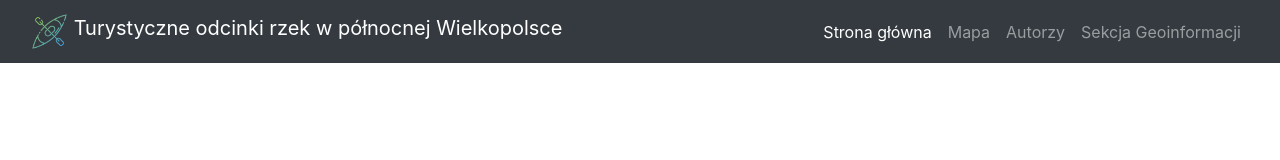
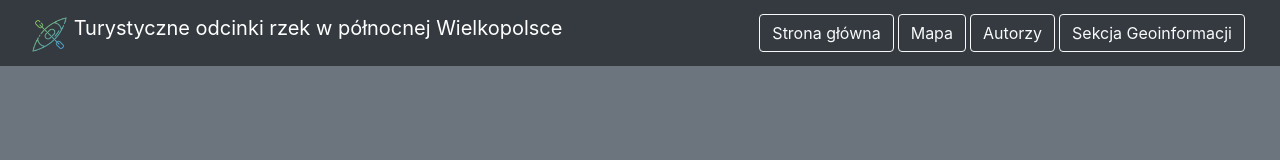
Before and after one commit to sekcja-geoinformacji-uam/turystyczne-rzeki-wlkp, a plain HTML site: page strona/nowa_strona.html in a window 1280 px wide. Drawn offline with nearby package versions, Linux system fonts and the light colour scheme; files whose address does not match are found by name.

Commit message:
Update nowa_strona.html
dodanie buttonów w menu i koloru tła strony

```diff
--- a/strona/nowa_strona.html
+++ b/strona/nowa_strona.html
@@ -3,7 +3,7 @@
   <head>
     <meta charset="utf-8">
     <meta name="viewport" content="width=device-width, initial-scale=1, shrink-to-fit=no">
-    <link rel="icon" href="kayak_1.png">
+    <link rel="icon" href="C:\Users\Dagmara Kramarczyk\Documents\STUDIA\PROJEKTY\turystyczne odc. rzek Wlkp\strona\kayak_1.png">
     <link rel="stylesheet" href="css/style1.css">
     <link rel="stylesheet" href="https://stackpath.bootstrapcdn.com/bootstrap/5.0.0-alpha1/css/bootstrap.min.css">
     <link rel="stylesheet" href="https://cdn.jsdelivr.net/npm/bootstrap@4.0.0/dist/css/bootstrap.min.css" integrity="sha384-Gn5384xqQ1aoWXA+058RXPxPg6fy4IWvTNh0E263XmFcJlSAwiGgFAW/dAiS6JXm" crossorigin="anonymous">
@@ -11,12 +11,12 @@
     <script src="https://cdn.jsdelivr.net/npm/bootstrap@5.2.0/dist/js/bootstrap.min.js" integrity="sha384-ODmDIVzN+pFdexxHEHFBQH3/9/vQ9uori45z4JjnFsRydbmQbmL5t1tQ0culUzyK" crossorigin="anonymous"></script>
 
   </head>
-  <body>
+  <body class="bg-secondary">
     <main>
         <nav class="navbar fixed-top navbar-expand-lg navbar-dark bg-dark">
             <div class="container-fluid">
                 <a class="navbar-brand" href="#">
-                    <img src="C:\Users\Dagmara Kramarczyk\Documents\STUDIA\PROJEKTY\ocena-korelacji-NDVI-main\statystyki\kayak_1.png" width="37" height="37" class="d-inline-block align-top" alt="">
+                    <img src="C:\Users\Dagmara Kramarczyk\Documents\STUDIA\PROJEKTY\turystyczne odc. rzek Wlkp\strona\kayak_1.png" alt="" width="37" height="37" class="d-inline-block align-text-top">
                     Turystyczne odcinki rzek w północnej Wielkopolsce
                   </a>
                <button class="navbar-toggler" type="button" data-toggle="collapse" data-target="#navbarSupportedContent" aria-controls="navbarSupportedContent" aria-expanded="false" aria-label="Toggle navigation">
@@ -24,18 +24,18 @@
                </button>
                <div class="collapse navbar-collapse" id="navbarSupportedContent">
                   <ul class="navbar-nav ml-auto mb-2 mb-lg-0">
-                     <li class="nav-item">
-                        <a class="nav-link active" aria-current="page" href="#">Strona główna</a>
+                     <li class="button">
+                        <a class="btn btn-outline-light mr-1" aria-current="page" href="#">Strona główna</a>
                      </li>
-                     <li class="nav-item">
-                        <li class="nav-item">
-                            <a class="nav-link" href="#">Mapa</a>
+                     <li class="button">
+                        <li class="button">
+                            <a class="btn btn-outline-light mr-1" href="#">Mapa</a>
                          </li>
-                     <li class="nav-item">
-                        <a class="nav-link" href="#">Autorzy</a>
+                     <li class="button">
+                        <a class="btn btn-outline-light mr-1" href="#">Autorzy</a>
                      </li>
-                     <li class="nav-item">
-                        <a class="nav-link" href="https://sekcjageoinformacji.amu.edu.pl/#">Sekcja Geoinformacji</a>
+                     <li class="button">
+                        <a class="btn btn-outline-light mr-1" href="https://sekcjageoinformacji.amu.edu.pl/#">Sekcja Geoinformacji</a>
                      </li>
                   </ul>
                </div>
```
